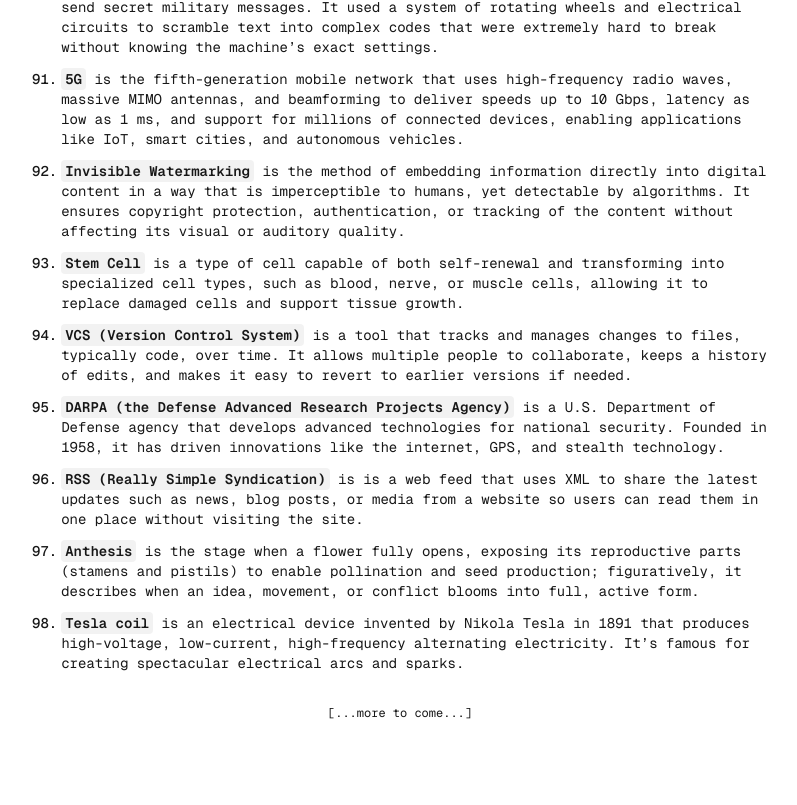
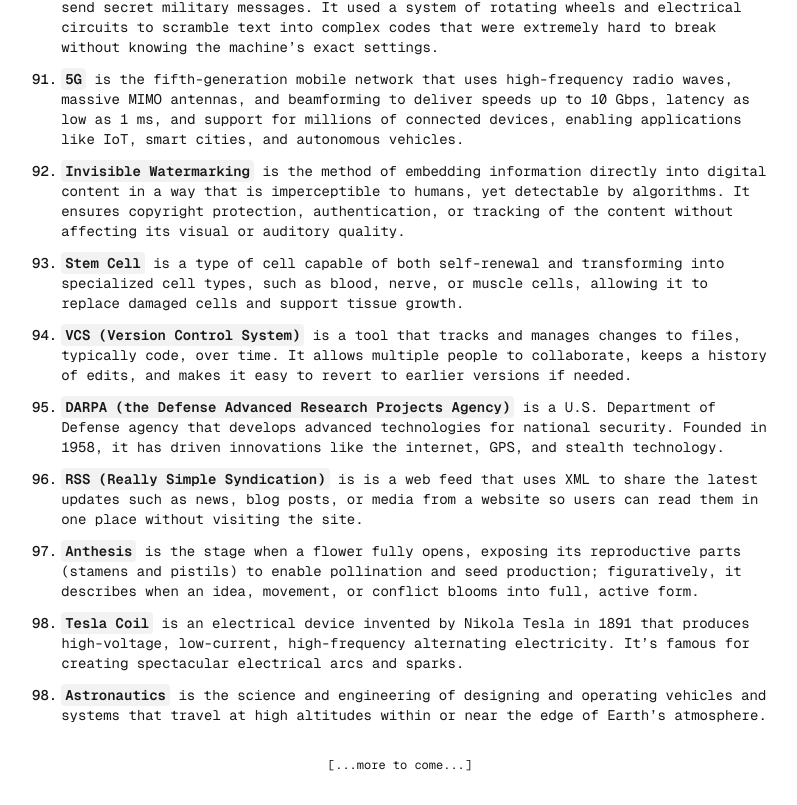
Before and after one commit to BrahimBoussada/mind-log, a Next.js app: page / in a window 1280 px wide. Shown: the part 5574-6379 px from the top of the page, without its empty margins (240-1037 px from the left). Before the commit the page ends 6327 px from the top, so only its background shows below. Built offline with nearby package versions, Linux system fonts and the light colour scheme.

Commit message:
log:12-11-2025

```diff
--- a/src/app/page.tsx
+++ b/src/app/page.tsx
@@ -922,10 +922,19 @@
         <Note>
           <N>98. </N>
           <Text>
-            <Key>Tesla coil</Key> is an electrical device invented by Nikola
+            <Key>Tesla Coil</Key> is an electrical device invented by Nikola
             Tesla in 1891 that produces high-voltage, low-current,
             high-frequency alternating electricity. It’s famous for creating
             spectacular electrical arcs and sparks.
+          </Text>
+        </Note>
+
+        <Note>
+          <N>98. </N>
+          <Text>
+            <Key>Astronautics</Key> is the science and engineering of designing
+            and operating vehicles and systems that travel at high altitudes
+            within or near the edge of Earth’s atmosphere.
           </Text>
         </Note>
       </NoteWrapper>
```
